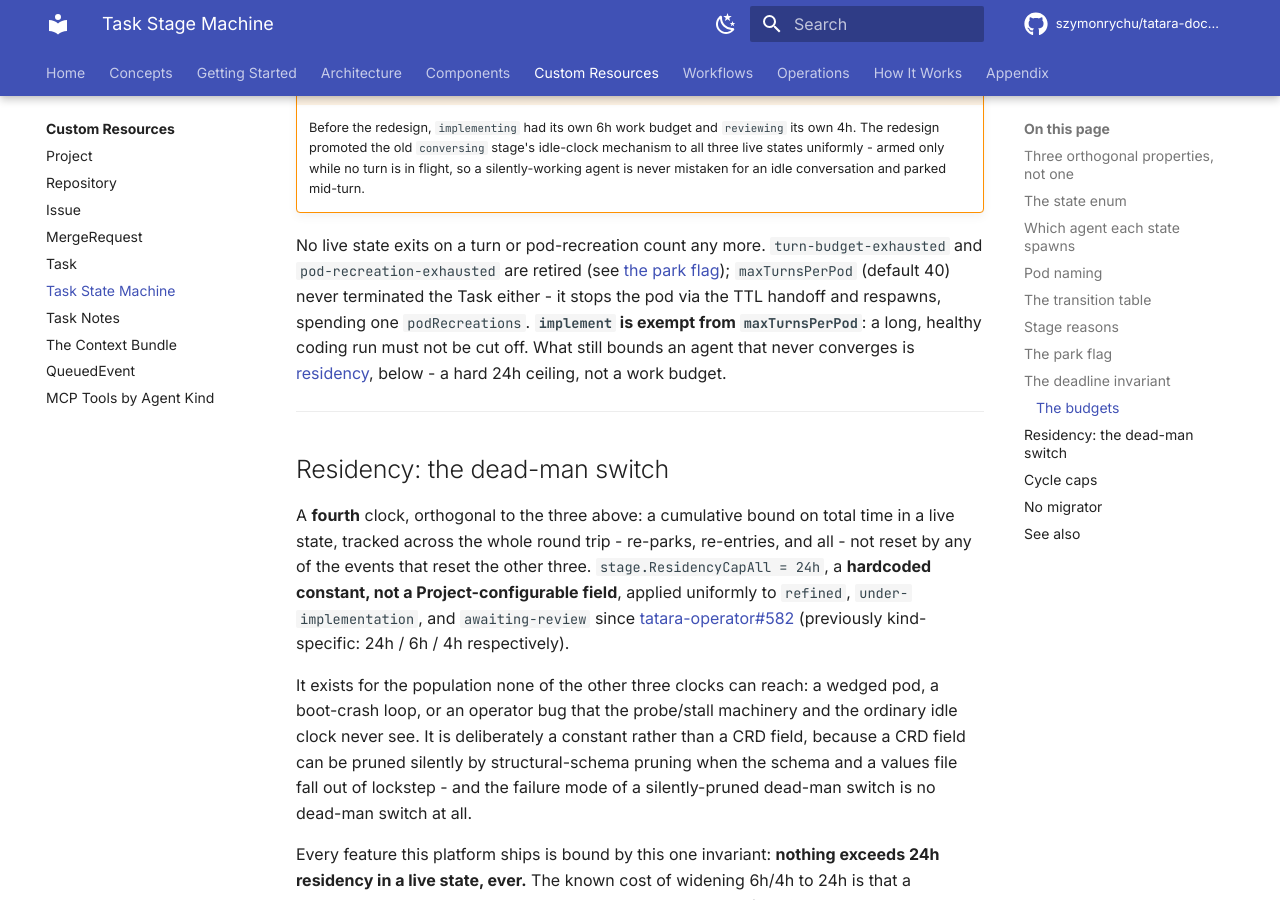
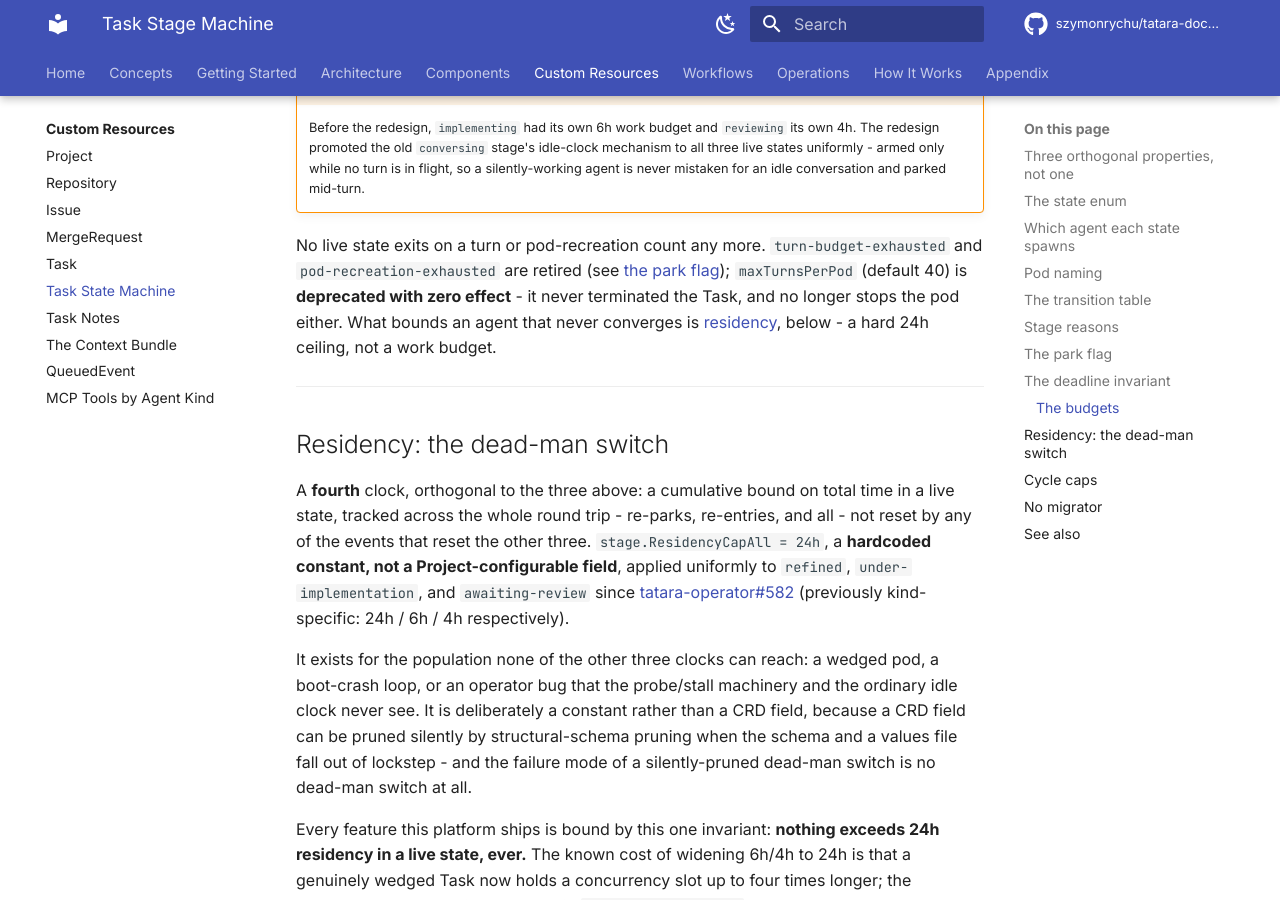
Before and after one commit to szymonrychu/tatara-documentation, an MkDocs documentation site: the page built from docs/reference/task-stages.md, in a window 1280 px wide and 900 px high, scrolled down 10273 px. Built offline with MkDocs 1.6.1 and Material for MkDocs 9.7.7, drawn with Linux system fonts in a browser that asks for light colours; comment, search, counter and statistics services are not loaded; the version menu is left out.

Commit message:
docs: fix maxTurnsPerPod deprecation gaps flagged in review
Review on this MR found maxTurnsPerPod described as an active per-pod
turn cap in why-tatara.md, first-project.md, and issue-to-pr.md, while
project.md/agentic-model.md (edited in the same PR) correctly mark it
deprecated with zero effect (operator project_types.go:341-352,
"RETIRED BY O3 AND READ BY NOTHING").

Also caught the same stale claim in agent-execution.md (twice) and
task-stages.md, both describing maxTurnsPerPod as still driving the
pod stop sequence - same bug, same fix.

Plus a one-line citation of tatara-operator#586 (the operator-side
turn-0 prompt rule) in claude-code-wrapper.md, per review nit.

```diff
--- a/docs/reference/task-stages.md
+++ b/docs/reference/task-stages.md
@@ -378,12 +378,11 @@ trip; only the *deadline* resets.
 
 No live state exits on a turn or pod-recreation count any more.
 `turn-budget-exhausted` and `pod-recreation-exhausted` are retired (see
-[the park flag](#the-park-flag)); `maxTurnsPerPod` (default 40) never
-terminated the Task either - it stops the pod via the TTL handoff and
-respawns, spending one `podRecreations`. **`implement` is exempt from
-`maxTurnsPerPod`**: a long, healthy coding run must not be cut off. What
-still bounds an agent that never converges is [residency](#residency-the-dead-man-switch),
-below - a hard 24h ceiling, not a work budget.
+[the park flag](#the-park-flag)); `maxTurnsPerPod` (default 40) is
+**deprecated with zero effect** - it never terminated the Task, and no longer
+stops the pod either. What bounds an agent that never converges is
+[residency](#residency-the-dead-man-switch), below - a hard 24h ceiling, not a
+work budget.
 
 ---
 
```
Also changed, not shown: docs/architecture/agent-execution.md (+6 -6 lines), docs/components/claude-code-wrapper.md (+1 -1 lines), docs/concepts/why-tatara.md (+1 -1 lines), docs/explainers/issue-to-pr.md (+1 -1 lines), docs/getting-started/first-project.md (+3 -3 lines).
